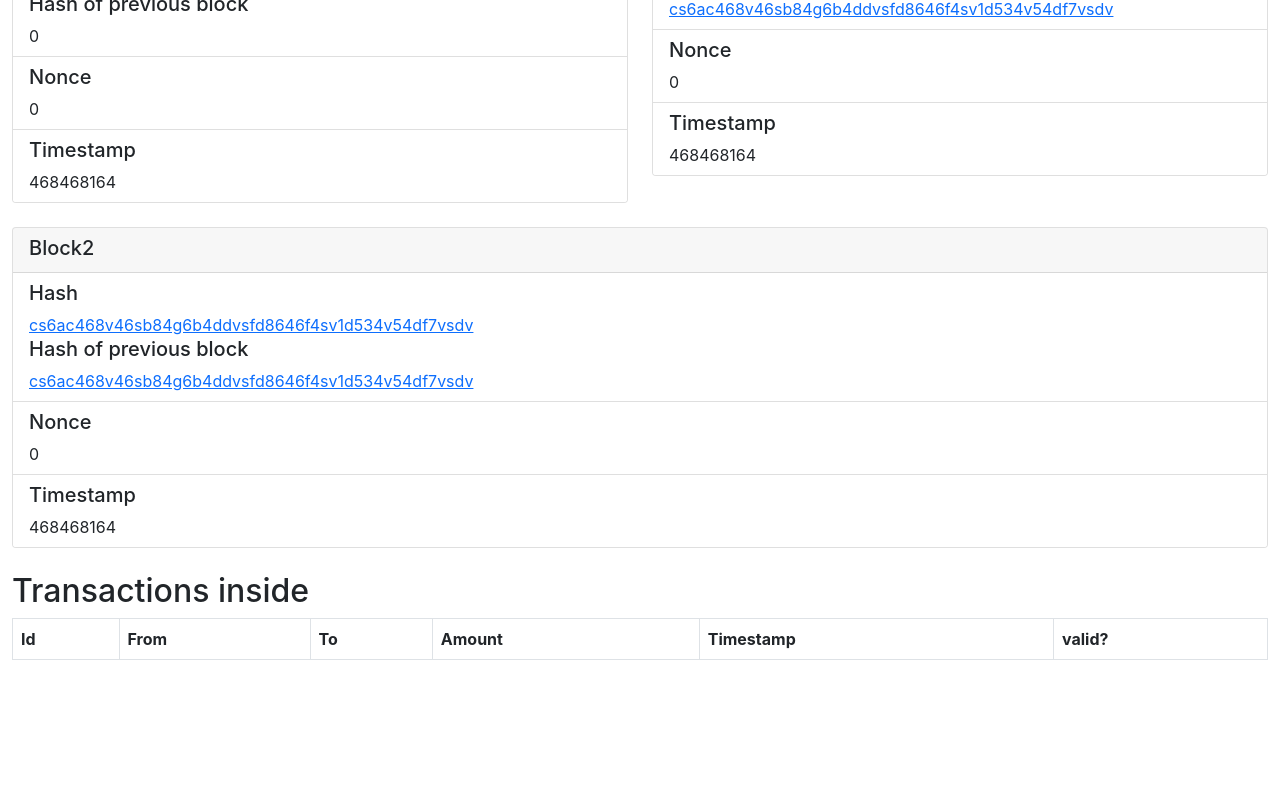
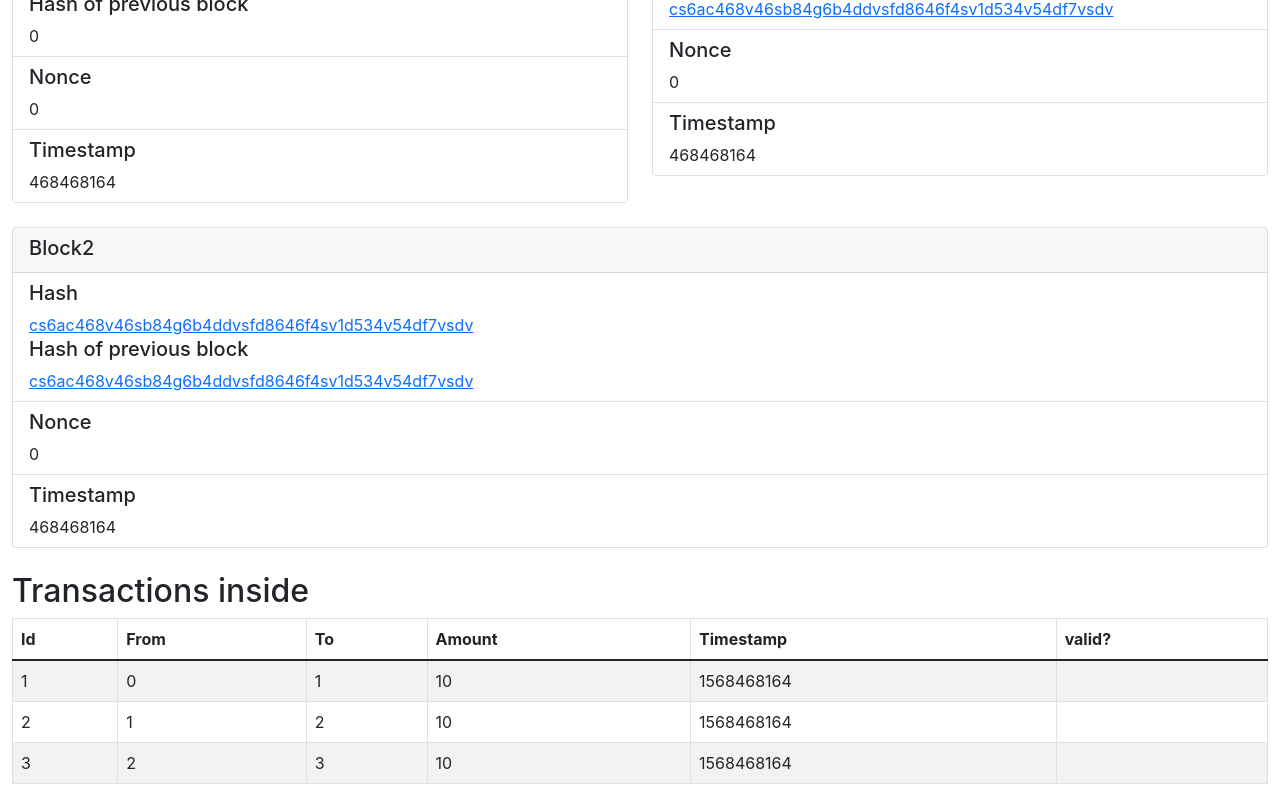
Before and after one commit to Ali-Oliaee/simple-blockchain, a React (Create React App) app: page / in a window 1280 px wide. Shown: the part 305-1105 px from the top of the page. Before the commit the page ends 981 px from the top, so only its background shows below. Built offline with nearby package versions, Linux system fonts and the light colour scheme.

Commit message:
add sample transactions

```diff
--- a/src/App.js
+++ b/src/App.js
@@ -3,6 +3,33 @@ import { Container, Row } from "react-bootstrap";
 import BlockCard from "./components/block-card";
 import Header from "./components/header";
 import TransactionsContainer from "./components/transactions-container";
+
+const sampleTransactions = [
+  {
+    id: 1,
+    from: "0",
+    to: "1",
+    amount: "10",
+    timestamp: "1568468164",
+    valid: true,
+  },
+  {
+    id: 2,
+    from: "1",
+    to: "2",
+    amount: "10",
+    timestamp: "1568468164",
+    valid: true,
+  },
+  {
+    id: 3,
+    from: "2",
+    to: "3",
+    amount: "10",
+    timestamp: "1568468164",
+    valid: false,
+  },
+];
 
 function App() {
   return (
@@ -40,7 +67,7 @@ function App() {
         </Row>
       </Container>
       <Container fluid>
-        <TransactionsContainer block={5} />
+        <TransactionsContainer block={5} transactions={sampleTransactions} />
       </Container>
     </div>
   );
```
